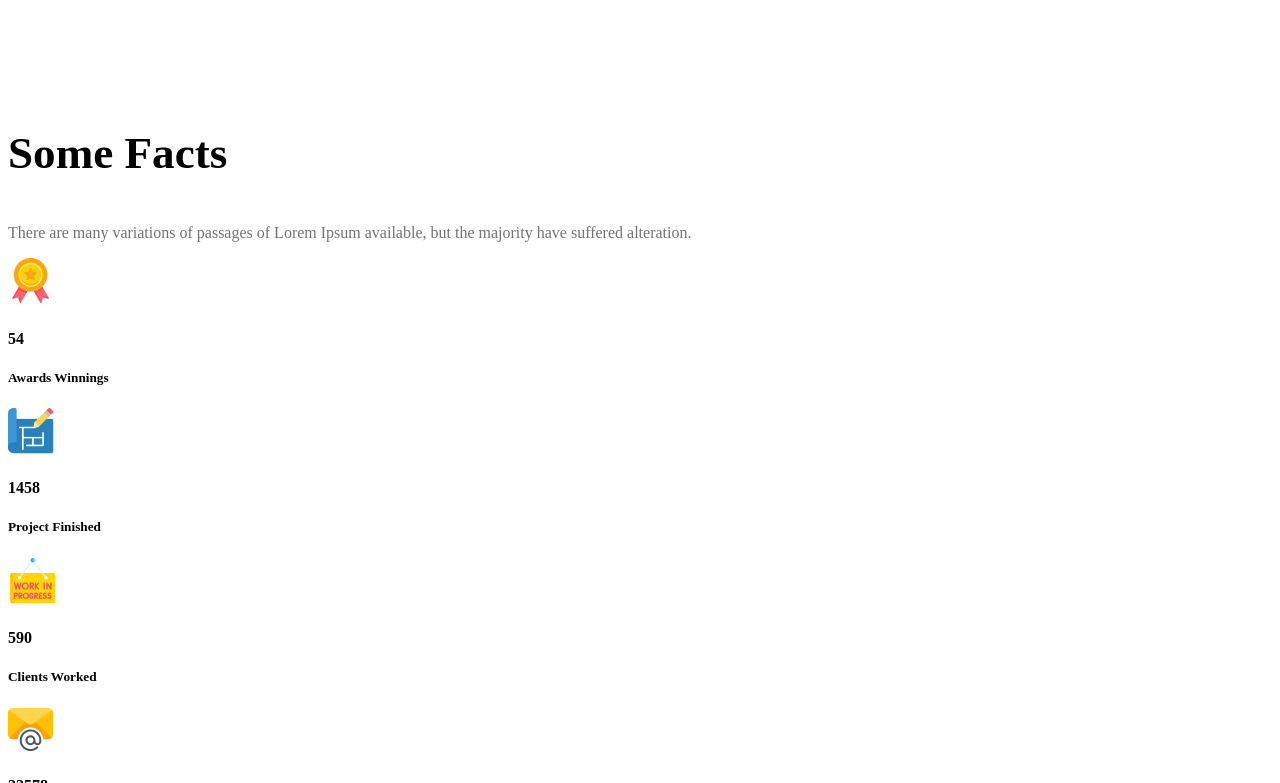
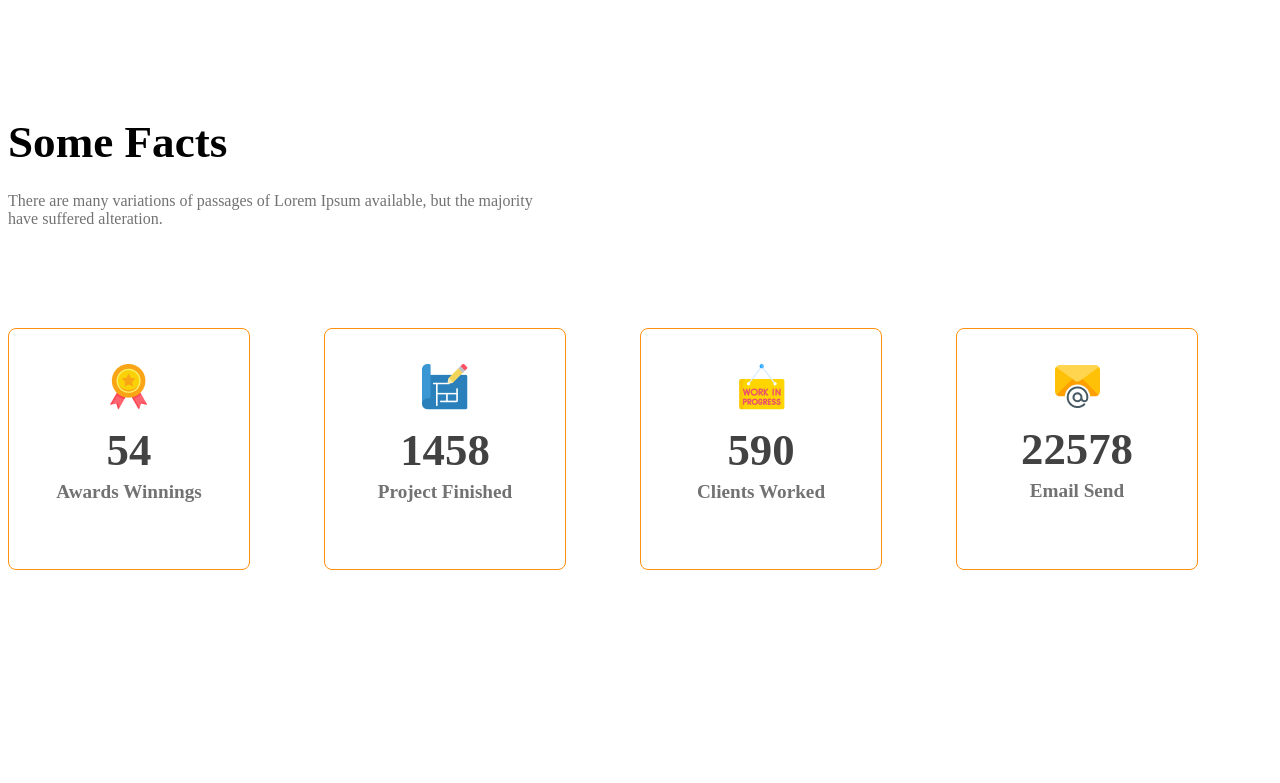
Before and after one commit to Obaidullah40/g3-architects, a plain HTML site: page index.html in a window 1280 px wide. Shown: the part 2017-2800 px from the top of the page. After the commit the page ends 2595 px from the top, so only its background shows below. Drawn offline with Linux system fonts and the light colour scheme.

Commit message:
complete facts

```diff
--- a/CSS/style.css
+++ b/CSS/style.css
@@ -73,6 +73,12 @@ main, .nevbar,
       font-weight: 700;
       font-size: 4rem;
 }
+.banner-desription{
+      max-width: 865px;
+      margin-top: -25px;
+      margin-bottom: 30px;
+      padding-left: 10px;
+}
 .banner-img{
       width: 100%;
 }
@@ -100,16 +106,49 @@ main, .nevbar,
       color: #FF900E;
 }
 
+/* some facts related style */
+.facts-container{
+      display: grid;
+      grid-template-columns: repeat(4, 1fr);
+
+}
+.facts-description{
+      max-width: 542px;
+      margin-top: -21px;
+      margin-bottom: 100px;
+}
+.fact-card{
+      border: 1px solid #FF900E;
+      border-radius: 8px;
+      width: 240px;
+      height: 240px;
+      align-items: center;
+      justify-content: center;
+      text-align: center;
+}
+.fact-number{
+      font-size: 2.8rem;
+      font-weight: 600;
+      margin-top: 10px;
+      margin-bottom: 5px;
+}
+.fact-name{
+      margin-top: 5px;
+      font-weight: 600;
+      font-size: 1.2rem;
+}
 
 /*small size device respponsive media query */
 @media screen and (max-width: 576px) {
       .nevbar, .teams{
             flex-direction: column;
       }
-      .team-img-container{
+      .team-img-container, .facts-container{
             grid-template-columns: repeat(1, 1fr);
+            justify-items: center;
+            gap: 24px;
       }
-      .our-features{
+      .our-features, .facts-text{
             margin-left: 20px;
       }
 }
@@ -120,7 +159,12 @@ main, .nevbar,
       .teams{
             flex-direction: column;
       }
-      .our-features{
+      .our-features, .facts-text{
             margin: 50px auto;
       }
+      .facts-container{
+            grid-template-columns: repeat(2, 1fr);
+            justify-items: center;
+            gap: 24px;
+      }
 }
--- a/index.html
+++ b/index.html
@@ -31,7 +31,7 @@
                         <h1 class="banner-title">Brand New
                               Group of Architects
                               </h1>
-                        <p class="banner-desription">There are many variations of passages of Lorem Ipsum available, but the majority have suffered alteration in some form, by injected humour, or randomised words which don't look even</p>
+                        <p class="banner-desription text-dark3">There are many variations of passages of Lorem Ipsum available, but the majority have suffered alteration in some form, by injected humour, or randomised words which don't look even</p>
                         <button class="btn-primary">Explore More</button>
                   </div>
                   <img class="banner-img" src="images/banner.png" alt="">
@@ -58,28 +58,38 @@
 
             <!-- some facts section start -->
              <section class="some-facts">
-                  <h3 class="title">Some Facts</h3>
-                  <p class="text-dark3">There are many variations of passages of Lorem Ipsum available, but the majority have suffered alteration.</p>
+                  <div class="facts-text">
+                        <h3 class="title">Some Facts</h3>
+                  <p class="text-dark3 facts-description">There are many variations of passages of Lorem Ipsum available, but the majority have suffered alteration.</p>
+                  </div>
                   <div class="facts-container">
-                        <div class="fact">
-                              <img src="images/icons/ribon.png" alt="ribon">
-                              <h4 class="fact-numbertext-dark3">54</h4>
-                              <h5 class="fact-name">Awards Winnings</h5>
+                        <div class="fact-card display-flex">
+                              <div>
+                                    <img src="images/icons/ribon.png" alt="ribon">
+                                    <h4 class="fact-number text-dark2">54</h4>
+                                    <h5 class="fact-name text-dark3">Awards Winnings</h5>
+                              </div>
                         </div>
-                        <div class="fact">
-                              <img src="images/icons/projects.png" alt="projects logo">
-                              <h4 class="fact-numbertext-dark3">1458</h4>
-                              <h5 class="fact-name">Project Finished</h5>
+                        <div class="fact-card display-flex">
+                              <div>
+                                    <img src="images/icons/projects.png" alt="projects logo">
+                                    <h4 class="fact-number text-dark2">1458</h4>
+                                    <h5 class="fact-name text-dark3">Project Finished</h5>
+                              </div>
                         </div>
-                        <div class="fact">
-                              <img src="images/icons/customers.png" alt="customers logo">
-                              <h4 class="fact-numbertext-dark3">590</h4>
-                              <h5 class="fact-name">Clients Worked</h5>
+                        <div class="fact-card display-flex">
+                              <div>
+                                    <img src="images/icons/customers.png" alt="customers logo">
+                                    <h4 class="fact-number text-dark2">590</h4>
+                                    <h5 class="fact-name text-dark3">Clients Worked</h5>
+                              </div>
                         </div>
-                        <div class="fact">
-                              <img src="images/icons/email.png" alt="email logo">
-                              <h4 class="fact-numbertext-dark3">22578</h4>
-                              <h5 class="fact-name">Email Send</h5>
+                        <div class="fact-card display-flex">
+                              <div>
+                                    <img src="images/icons/email.png" alt="email logo">
+                                    <h4 class="fact-number text-dark2">22578</h4>
+                                    <h5 class="fact-name text-dark3">Email Send</h5>
+                              </div>
                         </div>
                   </div>
              </section>
```
